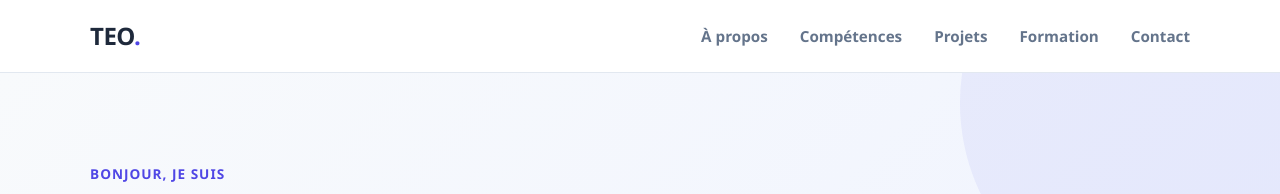
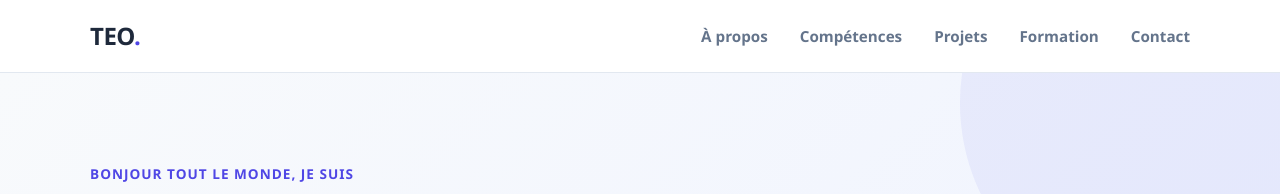
Before and after one commit to tambaousseynou337-wq/mon-portfolio, a plain HTML site: page index.html in a window 1280 px wide. Shown: the top 194 px of the page. Drawn offline with Linux system fonts and the light colour scheme.

Commit message:
Update greeting in hero section of index.html

```diff
--- a/index.html
+++ b/index.html
@@ -31,7 +31,7 @@
         <section class="hero" id="accueil">
             <div class="container hero-content">
                 <div class="hero-texte">
-                    <p class="salutation">Bonjour, je suis</p>
+                    <p class="salutation">Bonjour tout le monde, je suis</p>
                     <h1>El hadji Ousseynou <span>Tamba</span></h1>
                     <h2>Développeur Web Full-Stack</h2>
                     <p class="hero-intro">
```
